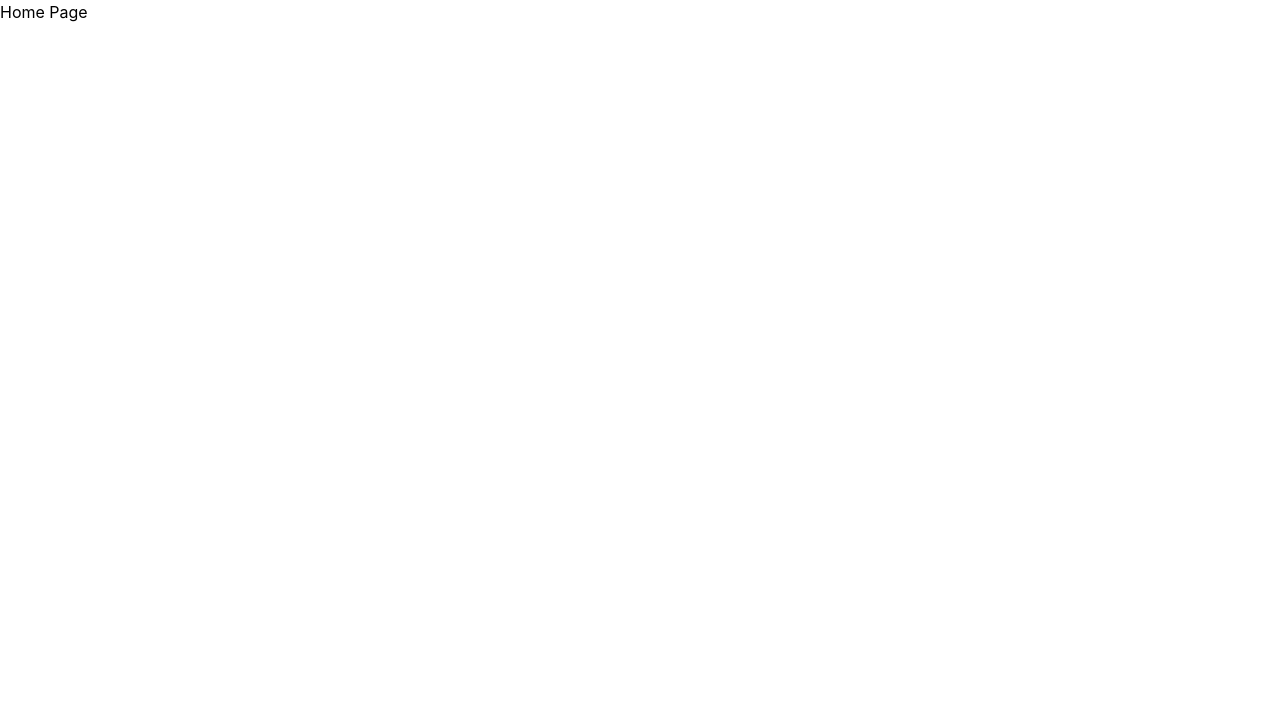
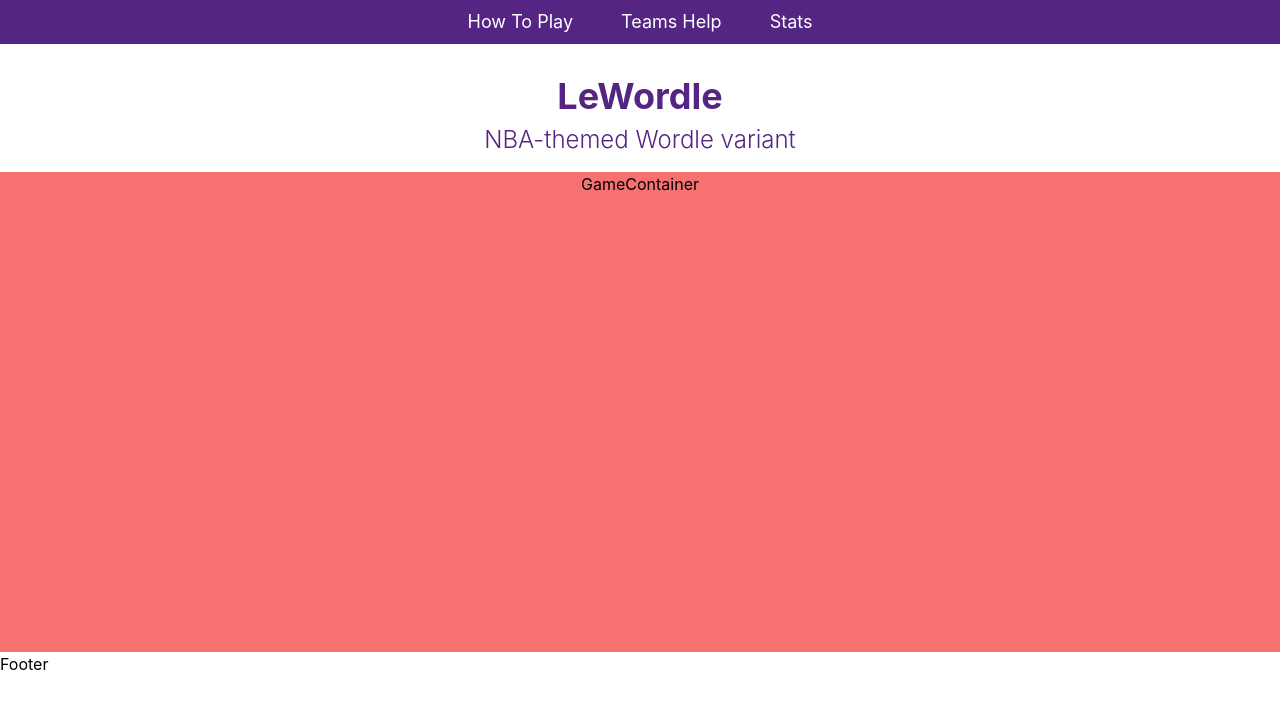
Before and after one commit to haydenfd/LeWordle-site, a React (Create React App) app in the folder client/: page / in a window 1280 px wide. Shown: the top 708 px of the page. Built offline with nearby package versions, Linux system fonts and the light colour scheme.

Commit message:
Added title, footer components w/ types for fuse options, fuse options config

```diff
--- /dev/null
+++ b/client/src/components/Footer.tsx
@@ -0,0 +1,9 @@
+import React from 'react'
+
+const Footer = () => {
+  return (
+    <div>Footer</div>
+  )
+}
+
+export { Footer }
--- /dev/null
+++ b/client/src/components/GameContainer.tsx
@@ -0,0 +1,11 @@
+import React from 'react'
+
+const GameContainer = () => {
+  return (
+    <div className='min-h-[60vh] text-center bg-red-400'>
+      GameContainer
+    </div>
+  )
+}
+
+export { GameContainer }
--- a/client/src/components/Navbar.tsx
+++ b/client/src/components/Navbar.tsx
@@ -3,8 +3,16 @@
 export const Navbar = () => {
 
   return (
-    <nav>
-
+    <nav className='w-full bg-lakerPurple py-2 mb-4 flex justify-center gap-12'>
+      <button className='font-normal md:text-lg transition-all ease-in-out text-md bg-transparent text-white hover:text-lakerGold hover:scale-125 hover:font-semibold'>
+        How To Play
+      </button>
+      <button className='font-normal md:text-lg transition-all ease-in-out text-md bg-transparent text-white hover:text-lakerGold hover:scale-125 hover:font-semibold'>
+        Teams Help
+      </button>
+      <button className='font-normal md:text-lg transition-all ease-in-out bg-transparent text-md text-white hover:text-lakerGold hover:font-semibold hover:scale-125'>
+        Stats
+      </button>
     </nav>
   )
 }
--- /dev/null
+++ b/client/src/components/Title.tsx
@@ -0,0 +1,12 @@
+import React from 'react'
+
+const Title = () => {
+  return (
+    <div className='text-center my-4'>
+        <h1 className='font-bold text-3xl text-lakerPurple md:text-4xl'>LeWordle</h1>
+        <h3 className="text-xl mt-2 font-light text-lakerPurple md:text-2xl">NBA-themed Wordle variant</h3>
+    </div>
+  )
+}
+
+export { Title }
--- a/client/src/components/index.ts
+++ b/client/src/components/index.ts
@@ -1 +1,4 @@
 export { Navbar } from './Navbar'
+export { Footer } from './Footer'
+export { GameContainer } from './GameContainer'
+export { Title } from './Title'
--- a/client/src/pages/Home.tsx
+++ b/client/src/pages/Home.tsx
@@ -1,9 +1,16 @@
 import React, { useEffect } from 'react'
 import axios from "axios"
+import { Footer, GameContainer, Navbar, Title } from '@/components'
+
 
 export const Home = () =>
 {
   return (
-    <div>Home Page</div>
+    <div className='flex flex-col min-h-full'>
+      <Navbar />
+      <Title />
+      <GameContainer />
+      <Footer />
+    </div>
   )
 }
--- /dev/null
+++ b/client/src/types/fuse.d.ts
@@ -0,0 +1,4 @@
+export interface fuseOptionsInterface {
+    isCaseSensitive: boolean,
+    keys: Array<string>,
+}
--- /dev/null
+++ b/client/src/types/index.ts
@@ -0,0 +1 @@
+export type { fuseOptionsInterface } from './fuse'
--- /dev/null
+++ b/client/src/utils/fuse.ts
@@ -0,0 +1,22 @@
+import { fuseOptionsInterface } from "@/types"
+
+export let fuseOptions:fuseOptionsInterface = {
+    // isCaseSensitive: false,
+  	// includeScore: true,
+  	// shouldSort: true,
+  	// includeMatches: false, this could be good
+  	// findAllMatches: false,
+  	// minMatchCharLength: 1, this could be good
+  	// location: 0,
+  	// threshold: 0.6, maybe boost this a little bit
+  	// distance: 100,
+  	// useExtendedSearch: false,
+  	// ignoreLocation: false,
+  	// ignoreFieldNorm: false, confusing
+  	// fieldNormWeight: 1, confusing
+    isCaseSensitive: false,
+    keys: [
+      "last_name",
+      "first_name"
+    ]
+  }
--- /dev/null
+++ b/client/src/utils/index.ts
@@ -0,0 +1 @@
+export { fuseOptions } from "./fuse"
--- a/client/tailwind.config.js
+++ b/client/tailwind.config.js
@@ -4,7 +4,12 @@
     "./src/**/*.{js,jsx,ts,tsx}",
   ],
   theme: {
-    extend: {},
+    extend: {
+      colors: {
+        lakerPurple: "#552583",
+        lakerGold: "#FDB927",
+      }
+    },
   },
   plugins: [],
 }
```
